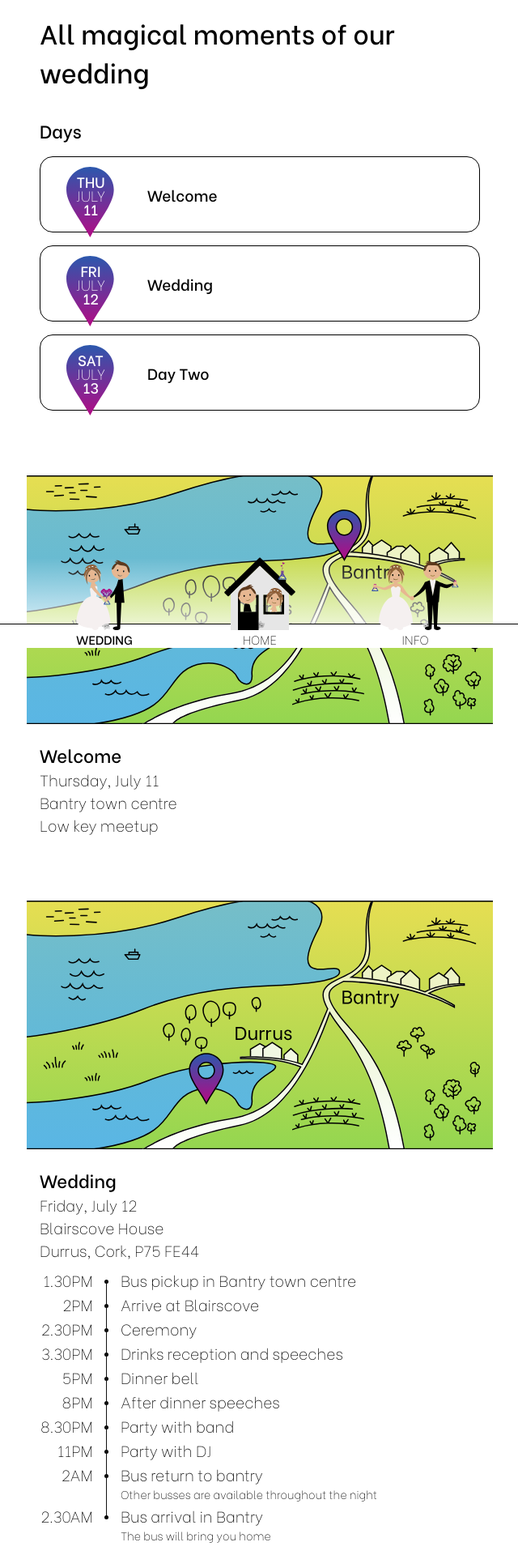
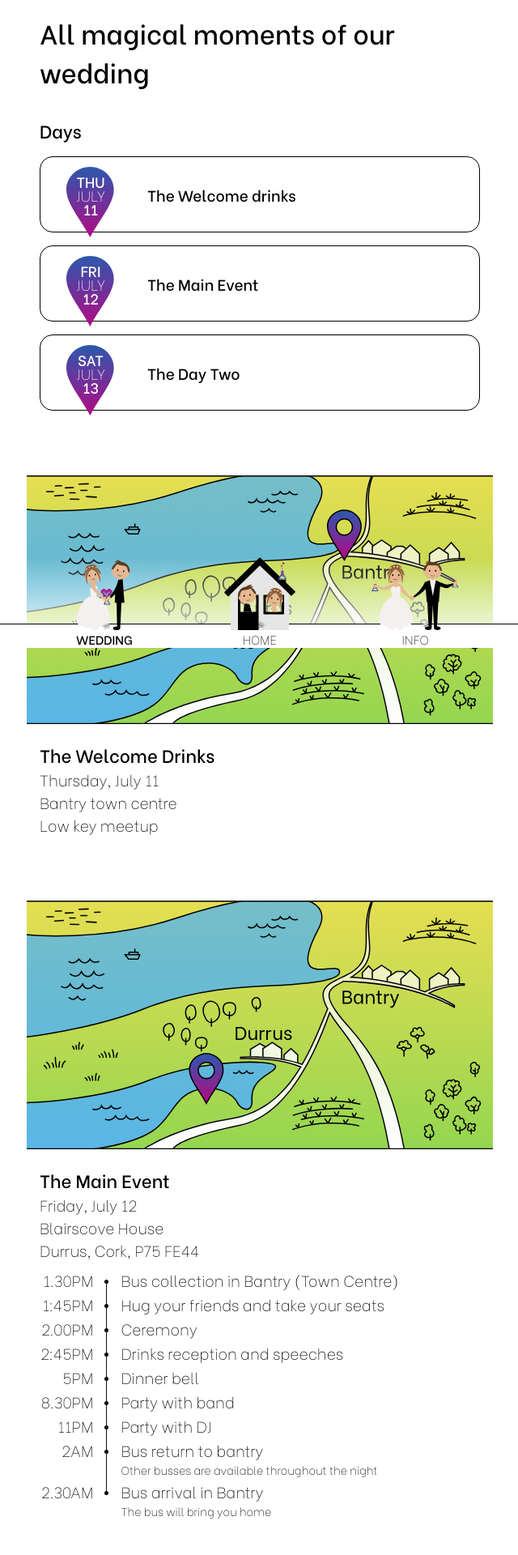
Before and after one commit to Schayik/pimellie, a Vue app: page /timeline in a window 1280 px wide. Shown: the top 1920 px of the page at 81% size, without its empty margins (319-959 px from the left). Built offline with nearby package versions, Linux system fonts and the light colour scheme.

Commit message:
Copy changes

```diff
--- a/src/views/HomeView.vue
+++ b/src/views/HomeView.vue
@@ -20,9 +20,9 @@ onMounted(() => {
     <section>
       <Flask class="chemy-icon" />
       <p class="mt-2">
-        An Irish and a Dutchie<br />
-        Working as a chemist<br />
-        They study, the measure, they graph<br />
+        An Irish Brit and a Dutchie<br />
+        Working as chemists<br />
+        They study, they measure, they graph<br />
         They like, they love, they laugh<br />
         Exactly what they've missed<br />
         A perfect chemistry<br />
@@ -53,13 +53,13 @@ onMounted(() => {
         <div class="icon-relative">
           <Chemie class="icon-absolute flowers" />
         </div>
-        <p>All magical moments of our wedding</p>
+        <p>The Schedule</p>
       </RouterLink>
       <RouterLink to="/info">
         <div class="icon-relative">
           <Cheers class="icon-absolute waving" />
         </div>
-        <p>Everything you need and want to know about our wedding</p>
+        <p>The Details</p>
       </RouterLink>
     </BasicNav>
   </main>
--- a/src/views/InfoView.vue
+++ b/src/views/InfoView.vue
@@ -52,7 +52,7 @@ onMounted(() => {
       <ul class="wedding-dates">
         <li>
           <span>•</span>
-          Welcome<br />
+          Welcome drinks<br />
           Thursday, July 11<br />
           Location name<br />
           Location address<br />
--- a/src/views/TimelineView.vue
+++ b/src/views/TimelineView.vue
@@ -23,7 +23,7 @@ onMounted(() => {
         <p class="date-month">JULY</p>
         <p class="date-daynumber">11</p>
       </div>
-      <p>Welcome</p>
+      <p>The Welcome drinks</p>
     </RouterLink>
     <RouterLink to="#wedding">
       <div class="icon-relative">
@@ -32,7 +32,7 @@ onMounted(() => {
         <p class="date-month">JULY</p>
         <p class="date-daynumber">12</p>
       </div>
-      <p>Wedding</p>
+      <p>The Main Event</p>
     </RouterLink>
     <RouterLink to="#day-two">
       <div class="icon-relative">
@@ -41,7 +41,7 @@ onMounted(() => {
         <p class="date-month">JULY</p>
         <p class="date-daynumber">13</p>
       </div>
-      <p>Day Two</p>
+      <p>The Day Two</p>
     </RouterLink>
   </BasicNav>
 
@@ -49,7 +49,7 @@ onMounted(() => {
     <MapStandard class="location-map" markerLocation="town" />
 
     <section id="welcome">
-      <h3>Welcome</h3>
+      <h3>The Welcome Drinks</h3>
       <p>
         Thursday, July 11<br />
         Bantry town centre
@@ -61,7 +61,7 @@ onMounted(() => {
     <MapStandard class="location-map" markerLocation="blairscove" />
 
     <section id="wedding">
-      <h3>Wedding</h3>
+      <h3>The Main Event</h3>
       <p>Friday, July 12<br />Blairscove House<br />Durrus, Cork, P75 FE44</p>
 
       <table>
@@ -69,23 +69,23 @@ onMounted(() => {
           <tr>
             <td>1.30PM</td>
             <td class="timetable-line first"></td>
-            <td>Bus pickup in Bantry town centre</td>
+            <td>Bus collection in Bantry (Town Centre)</td>
           </tr>
 
           <tr>
-            <td>2PM</td>
+            <td>1:45PM</td>
             <td class="timetable-line"></td>
-            <td>Arrive at Blairscove</td>
+            <td>Hug your friends and take your seats</td>
           </tr>
 
           <tr>
-            <td>2.30PM</td>
+            <td>2.00PM</td>
             <td class="timetable-line"></td>
             <td>Ceremony</td>
           </tr>
 
           <tr>
-            <td>3.30PM</td>
+            <td>2:45PM</td>
             <td class="timetable-line"></td>
             <td>Drinks reception and speeches</td>
           </tr>
@@ -96,11 +96,6 @@ onMounted(() => {
             <td>Dinner bell</td>
           </tr>
 
-          <tr>
-            <td>8PM</td>
-            <td class="timetable-line"></td>
-            <td>After dinner speeches</td>
-          </tr>
 
           <tr>
             <td>8.30PM</td>
@@ -138,7 +133,7 @@ onMounted(() => {
     <MapStandard class="location-map" markerLocation="ma-murphy" />
 
     <section id="day-two">
-      <h3>Day Two</h3>
+      <h3>The Day Two</h3>
       <p>Saturday, July 13<br />Ma Murphy's Bar<br />7 New Street, Bantry, Cork</p>
 
       <table>
```
